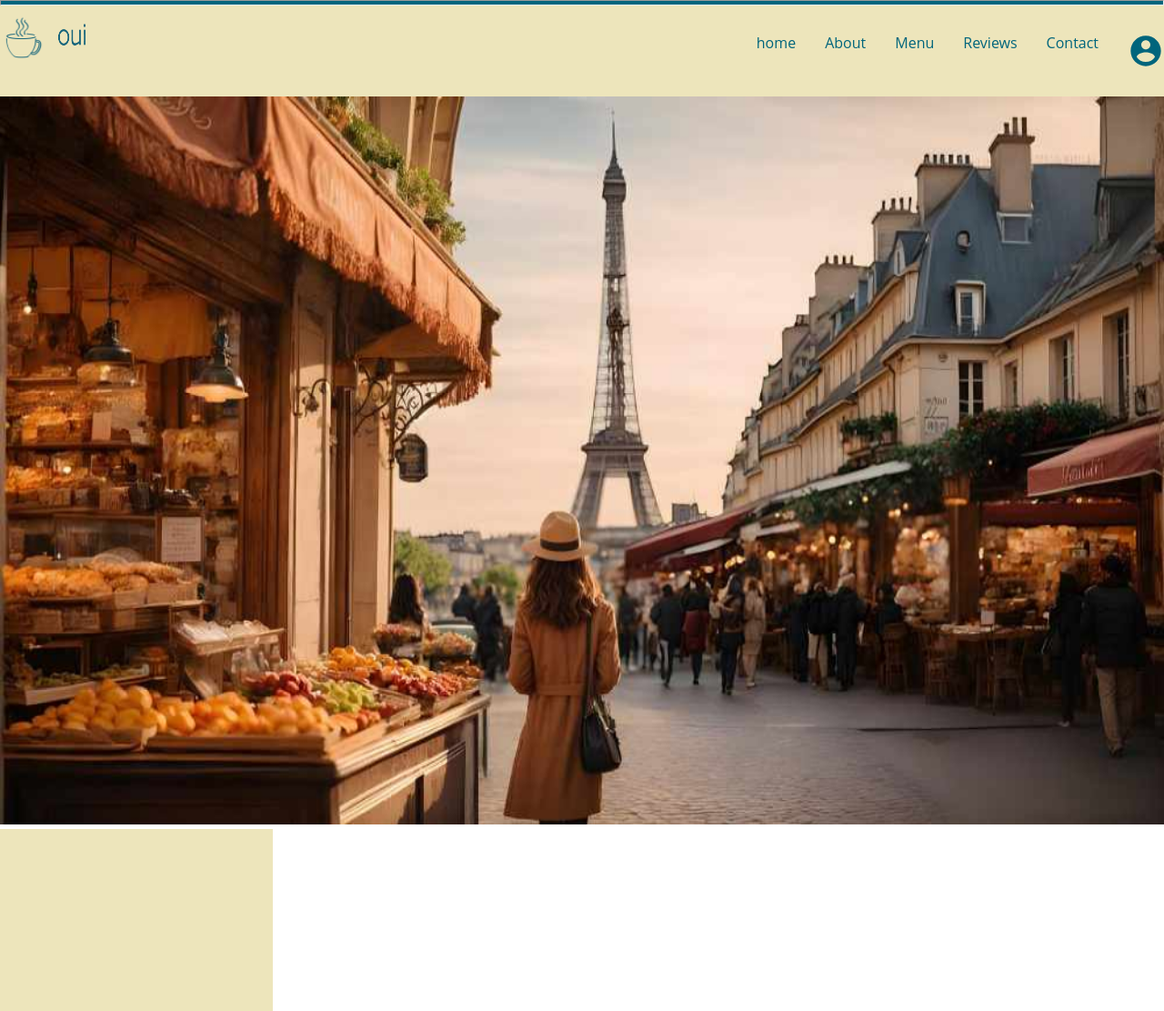
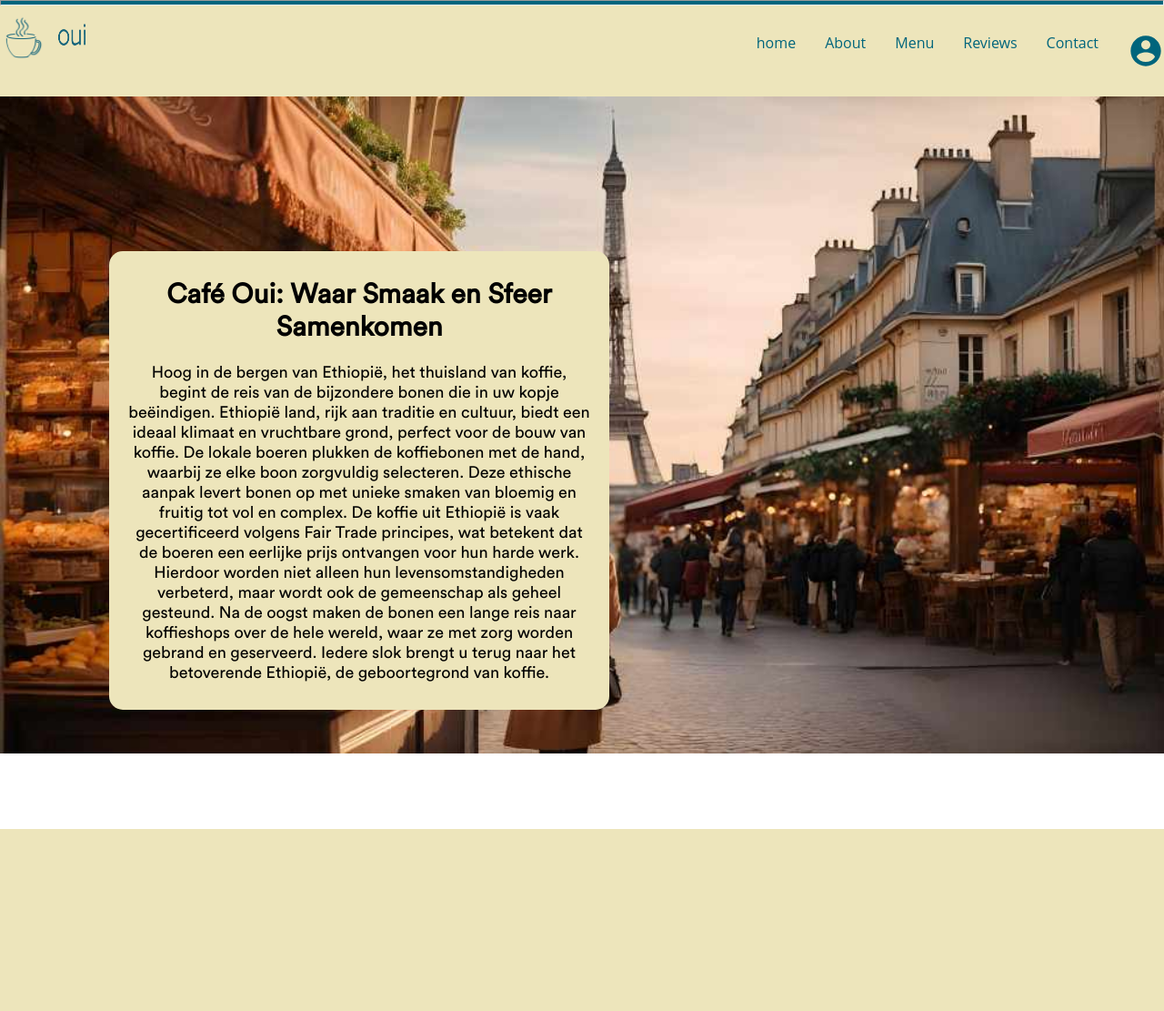
Before and after one commit to StefanSpitse4pm/OUI, a PHP site: page /html/Frontpage.html in a window 1280 px wide. Shown: the whole page at 91% size. After the commit the page ends 911 px from the top, so only its background shows below. Run offline with PHP 8.4, Linux system fonts and the light colour scheme.

Commit message:
text op foto geplaatst

```diff
--- a/css/frontpage.css
+++ b/css/frontpage.css
@@ -10,6 +10,16 @@
     padding: 0;
     box-sizing: border-box;
     font-family: 'Open Sans', sans-serif;
+}
+
+@font-face {
+    font-family: "Circular";
+    src: url(../fonts/CircularStd-Book.otf);
+}
+
+@font-face {
+    font-family: "Caveat";
+    src: url(../fonts/caveat.regular.ttf);
 }
 
 header
@@ -43,16 +53,6 @@ header
     width: 100%;
     height: 100%;
     margin: 0;
-}
-
-@font-face {
-    font-family: "Circular";
-    src: url(../fonts/CircularStd-Book.otf);
-}
-
-@font-face {
-    font-family: "Caveat";
-    src: url(../fonts/caveat.regular.ttf);
 }
 
 ul
@@ -111,15 +111,45 @@ hr
     height: 100vh;
     margin-top: 100px;
     position: relative;
+    display: inline-block;
+}
+
+.homepage_foto
+{
+    display: block;
+    width: 100%;
+    height: auto;
 }
 
 .homepage_text
 {
     position: absolute;
-    width: 300px;
-    height: 200px;
+    width: 550px;
+    height: auto;
     background-color: var(--yellow);
+    color: black;
     color: var(--yellow);
-    padding-left: 20px;
-    padding-right: 20px;
+    padding: 10px 20px;
+    font-size: 20px;
+    text-align: center;
+    top: 150px;
+    left: 100px;
+    border-radius: 15px;
+    margin: 20px;
 }
+
+.titel
+{
+    color: black;
+    font-size: 30px;
+    font-family: "Circular", "Caveat", sans-serif;
+    margin: 20px;
+}
+
+.al1
+{
+    color: black;
+    font-size: 18px;
+    font-family: "Circular", "Caveat", sans-serif;
+    margin-bottom: 20px;
+}
--- a/html/Frontpage.html
+++ b/html/Frontpage.html
@@ -33,7 +33,22 @@
         <div class="homepage">
             <img class="homepage_foto" src="../img/homepage-foto.jpeg" alt="homepage-foto">
                 <div class="homepage_text">
+                    <h2 class="titel">Café Oui: Waar Smaak en Sfeer Samenkomen</h2>
+                    <p class="al1">Hoog in de bergen van Ethiopië, het thuisland van koffie, begint de reis van
+                    de bijzondere bonen die in uw kopje beëindigen. Ethiopië land, rijk aan traditie
+                    en cultuur, biedt een ideaal klimaat en vruchtbare grond, perfect voor de
+                    bouw van koffie. De lokale boeren plukken de koffiebonen met de hand, waarbij
+                    ze elke boon zorgvuldig selecteren. Deze ethische aanpak levert bonen op met
+                    unieke smaken van bloemig en fruitig tot vol en complex.
 
+                    De koffie uit Ethiopië is vaak gecertificeerd volgens Fair Trade principes, wat
+                    betekent dat de boeren een eerlijke prijs ontvangen voor hun harde werk.
+                    Hierdoor worden niet alleen hun levensomstandigheden verbeterd, maar
+                    wordt ook de gemeenschap als geheel gesteund. Na de oogst maken de bonen
+                    een lange reis naar koffieshops over de hele wereld, waar ze met zorg worden
+                    gebrand en geserveerd. Iedere slok brengt u terug naar het betoverende
+                    Ethiopië, de geboortegrond van koffie.
+                    </p>
                 </div>
         </div>
     </header>
```
